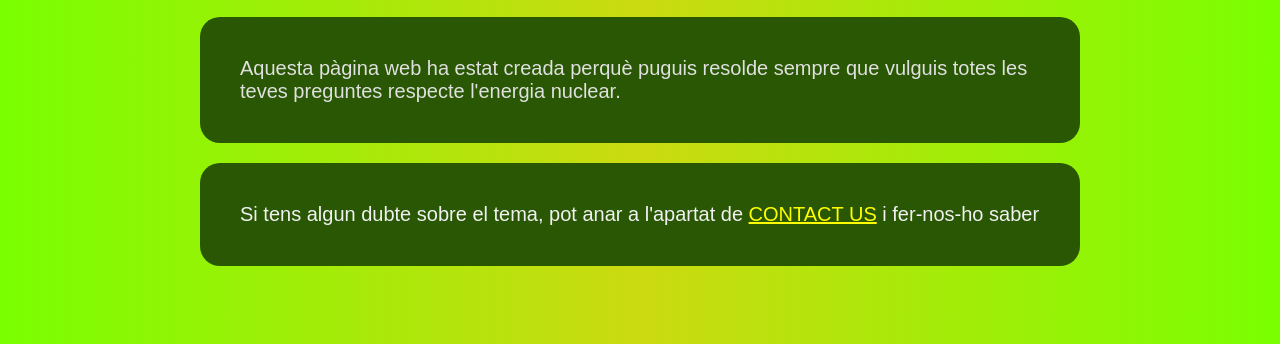
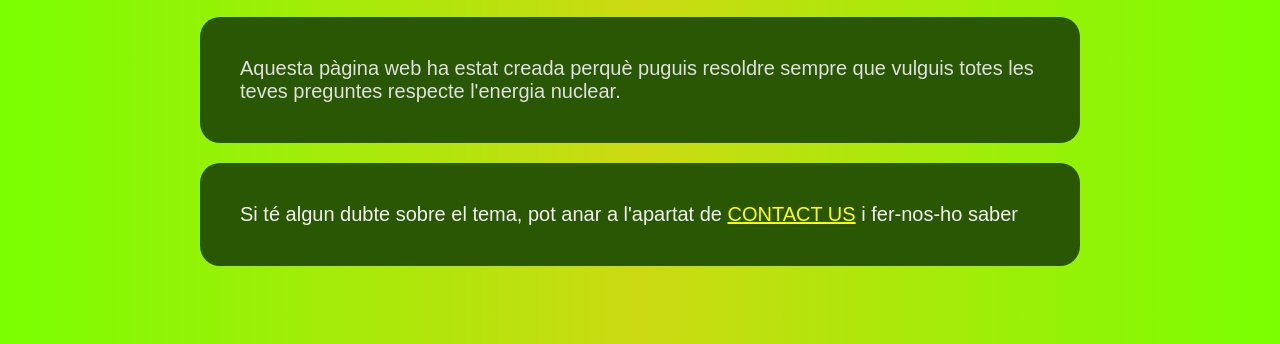
Before and after one commit to AngelJG54/energianuclearTDR.github.io, a plain HTML site: page index.html in a window 1280 px wide. Shown: the part 193-537 px from the top of the page. Drawn offline with Linux system fonts and the light colour scheme.

Commit message:
Update index.html

```diff
--- a/index.html
+++ b/index.html
@@ -33,10 +33,10 @@
 
 <center><h1>ENERGIA NUCLEAR</h1></center>
 
-<p class="p1">Aquesta pàgina web ha estat creada perquè puguis resolde sempre que vulguis totes les teves preguntes respecte l'energia nuclear.
+<p class="p1">Aquesta pàgina web ha estat creada perquè puguis resoldre sempre que vulguis totes les teves preguntes respecte l'energia nuclear.
 
 
-<p class="p2">Si tens algun dubte sobre el tema, pot anar a l'apartat de <a href="CONTACTUS.html">CONTACT US</a> i fer-nos-ho saber</p>
+<p class="p2">Si té algun dubte sobre el tema, pot anar a l'apartat de <a href="CONTACTUS.html">CONTACT US</a> i fer-nos-ho saber</p>
 
 <center><h1 class="video">VÍDEO D'INTRODUCCIÓ</h1></center>
 
```
